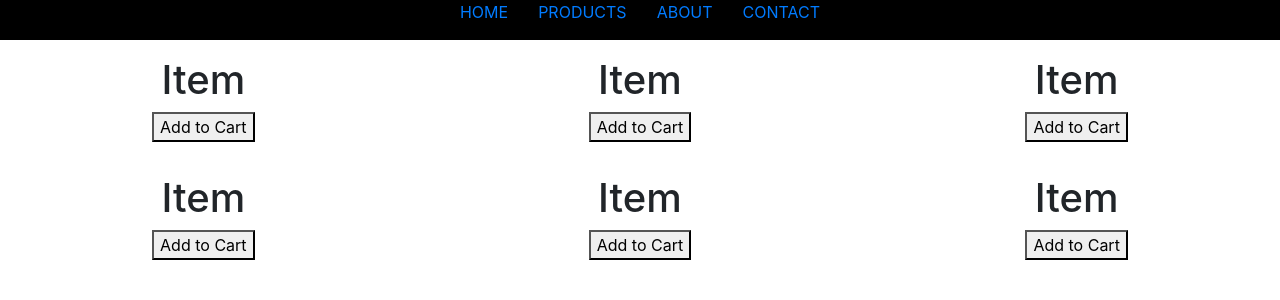
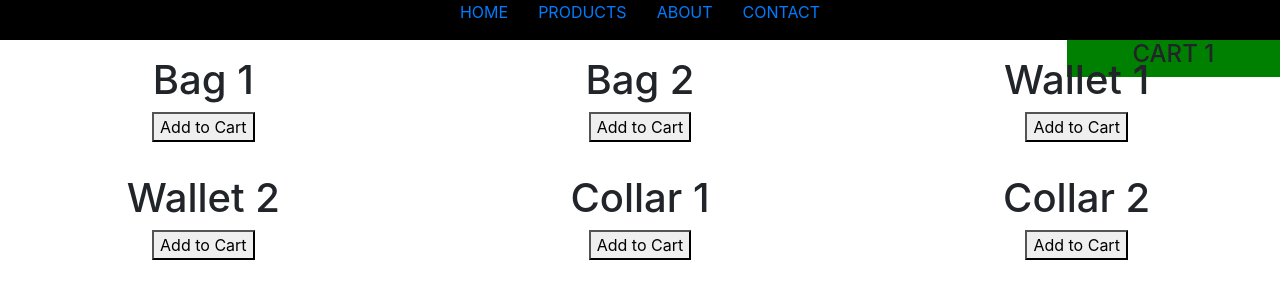
Before and after one commit to middtown/MTN-PINE_ecommerce, an Angular app in the folder front-end/: page /items in a window 1280 px wide. Shown: the top 300 px of the page. Built offline with nearby package versions, Linux system fonts and the light colour scheme.

Commit message:
dummy item data, simple cart component

```diff
--- a/front-end/src/app/app.component.html
+++ b/front-end/src/app/app.component.html
@@ -7,6 +7,9 @@
 			<li class="col-3"><a routerLink="/contact">CONTACT</a></li>
 		</ul>
 	</nav>
+
 </header>
 
+<app-cart></app-cart>
+
 <router-outlet></router-outlet>
--- a/front-end/src/app/app.component.ts
+++ b/front-end/src/app/app.component.ts
@@ -1,4 +1,5 @@
 import { Component } from '@angular/core';
+import { CartComponent } from './cart/cart.component';
 
 @Component({
   selector: 'app-root',
--- a/front-end/src/app/app.module.ts
+++ b/front-end/src/app/app.module.ts
@@ -11,6 +11,7 @@ import { HomeComponent } from './home/home.component';
 import { AppRoutingModule } from './app-routing.module';
 import { AboutComponent } from './about/about.component';
 import { ContactComponent } from './contact/contact.component';
+import { CartComponent } from './cart/cart.component';
 
 
 @NgModule({
@@ -19,7 +20,8 @@ import { ContactComponent } from './contact/contact.component';
     ItemsComponent,
     HomeComponent,
     AboutComponent,
-    ContactComponent
+    ContactComponent,
+    CartComponent
   ],
   imports: [
     BrowserModule,
--- /dev/null
+++ b/front-end/src/app/cart/cart.component.css
@@ -0,0 +1,8 @@
+div {
+	background: green;
+	position: absolute;
+	right: 0;
+}
+h1 {
+	color: white;
+}
--- /dev/null
+++ b/front-end/src/app/cart/cart.component.html
@@ -0,0 +1,3 @@
+<div class="container col-4 col-lg-2 text-center" *ngIf="cartCount">
+	<h4>CART {{cartCount}}</h4>
+</div>
--- /dev/null
+++ b/front-end/src/app/cart/cart.component.ts
@@ -0,0 +1,18 @@
+import { Component, OnInit } from '@angular/core';
+
+@Component({
+  selector: 'app-cart',
+  templateUrl: './cart.component.html',
+  styleUrls: ['./cart.component.css']
+})
+export class CartComponent implements OnInit {
+
+	cartCount :number = 1;
+
+  constructor() { }
+
+  ngOnInit() {
+  	console.log(this.cartCount);
+  }
+
+}
--- /dev/null
+++ b/front-end/src/app/items/item.ts
@@ -0,0 +1,10 @@
+export class Item {
+  id: number;
+  name: string;
+  catergory: string;
+  description: string;
+  price: number;
+  color: string;
+  dimensions: string;
+  weight: string;
+}
--- a/front-end/src/app/items/items.component.html
+++ b/front-end/src/app/items/items.component.html
@@ -1,26 +1,6 @@
 <div class="row text-center">
-	<div class="col col-6 col-lg-4">
-		<h1>Item </h1>
-		<button>Add to Cart</button>
-	</div>
-	<div class="col col-6 col-lg-4">
-		<h1>Item </h1>
-		<button>Add to Cart</button>
-	</div>
-	<div class="col col-6 col-lg-4">
-		<h1>Item </h1>
-		<button>Add to Cart</button>
-	</div>
-	<div class="col col-6 col-lg-4">
-		<h1>Item </h1>
-		<button>Add to Cart</button>
-	</div>
-	<div class="col col-6 col-lg-4">
-		<h1>Item </h1>
-		<button>Add to Cart</button>
-	</div>
-	<div class="col col-6 col-lg-4">
-		<h1>Item </h1>
+	<div class="col col-6 col-lg-4" *ngFor="let item of items">
+		<h1>{{item.name}}</h1>
 		<button>Add to Cart</button>
 	</div>
 </div>
--- a/front-end/src/app/items/items.component.ts
+++ b/front-end/src/app/items/items.component.ts
@@ -1,4 +1,7 @@
 import { Component, OnInit } from '@angular/core';
+import { Item } from './item';
+import { ITEMS } from './mock-items';
+
 
 @Component({
   selector: 'app-items',
@@ -7,6 +10,8 @@ import { Component, OnInit } from '@angular/core';
 })
 export class ItemsComponent implements OnInit {
 
+	items = ITEMS;
+
   constructor() { }
 
   ngOnInit() {
--- /dev/null
+++ b/front-end/src/app/items/mock-items.ts
@@ -0,0 +1,10 @@
+import { Item } from './item';
+
+export const ITEMS: Item[] = [
+  { id: 1, name: 'Bag 1', catergory: 'Bag', description: 'It\'s a bag', price: 50, color: 'brown', dimensions: '1x1', weight: 'a ton' },
+  { id: 2, name: 'Bag 2', catergory: 'Bag', description: 'It\'s a bag', price: 50, color: 'brown', dimensions: '1x1', weight: 'a ton' },
+  { id: 3, name: 'Wallet 1', catergory: 'Wallet', description: 'It\'s a wallet', price: 50, color: 'brown', dimensions: '1x1', weight: 'a ton' },
+  { id: 4, name: 'Wallet 2', catergory: 'Wallet', description: 'It\'s a wallet', price: 50, color: 'brown', dimensions: '1x1', weight: 'a ton' },
+  { id: 5, name: 'Collar 1', catergory: 'Collar', description: 'It\'s a collar', price: 50, color: 'brown', dimensions: '1x1', weight: 'a ton' },
+  { id: 6, name: 'Collar 2', catergory: 'Collar', description: 'It\'s a collar', price: 50, color: 'brown', dimensions: '1x1', weight: 'a ton' }
+];
```
Also changed, not shown: 2 other files (tests, documents, lock files or other folders).
